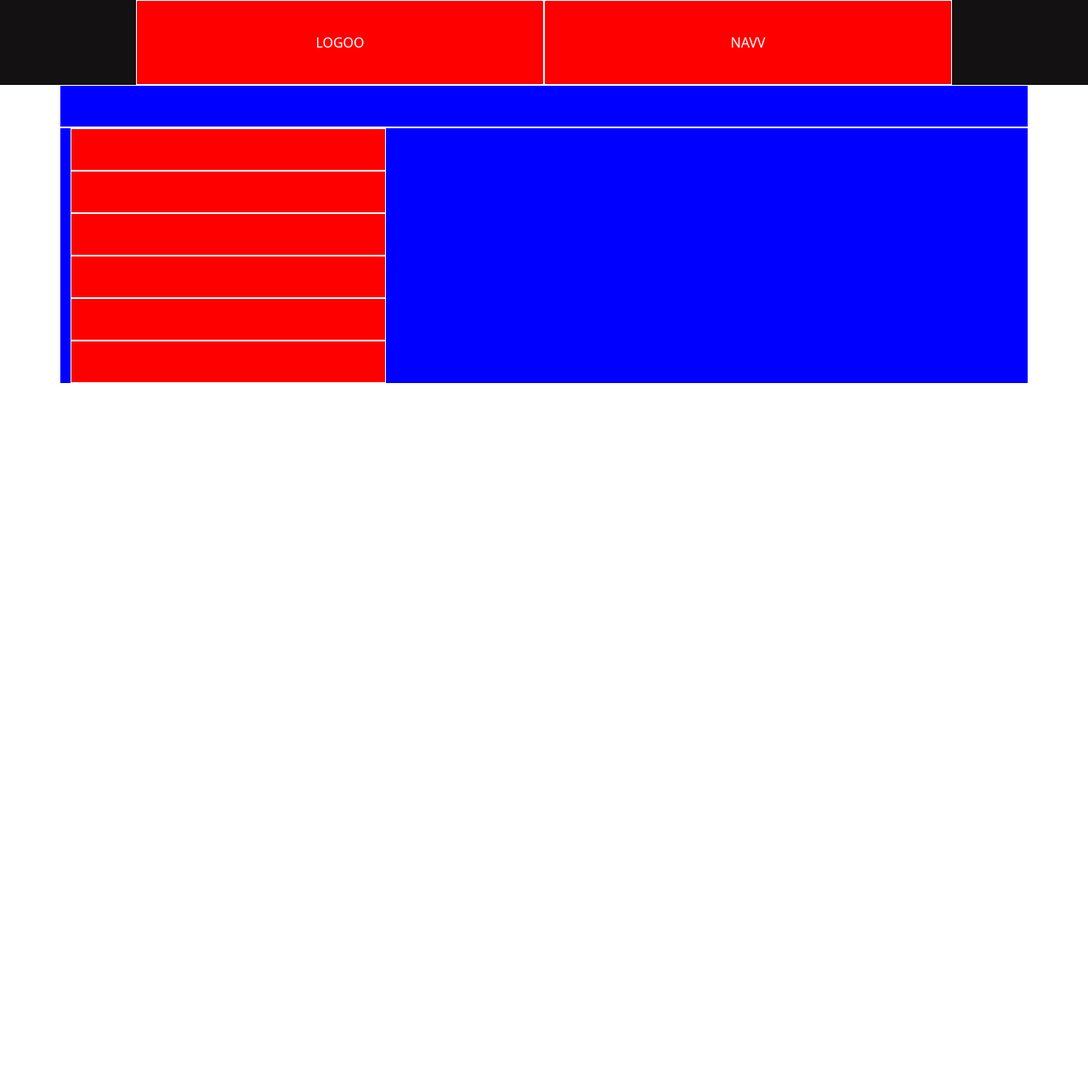
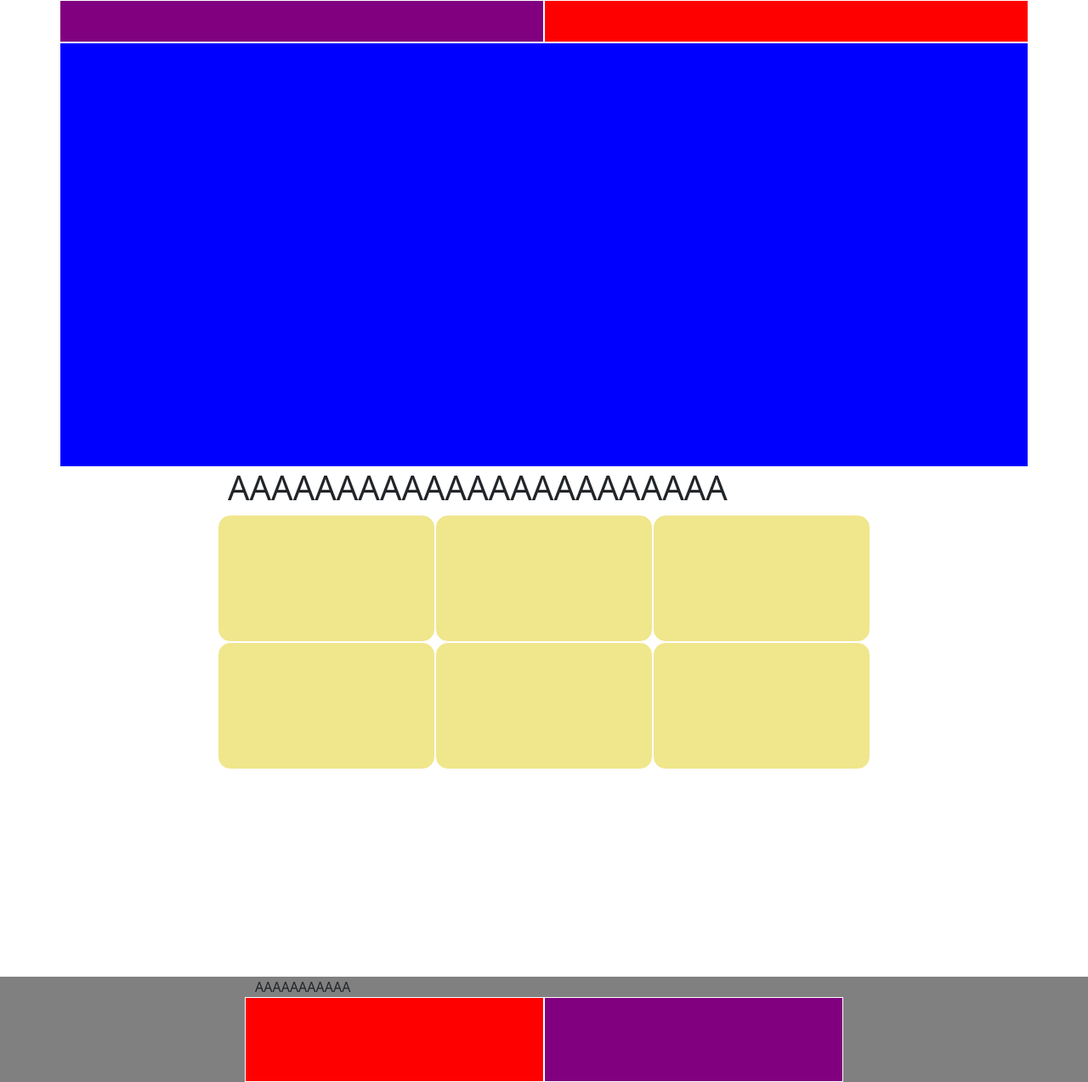
Before and after one commit to Tommaso-Macco/html-css-bootstrap-freelancer, a plain HTML site: page index.html in a window 1280 px wide. Shown: the whole page at 85% size. Before the commit the page ends 800 px from the top, so only its background shows below. Drawn offline with nearby package versions, Linux system fonts and the light colour scheme.

Commit message:
reboot all with reupload section3 done

```diff
--- a/index.html
+++ b/index.html
@@ -9,50 +9,50 @@
     <title>Boostrat</title>
 </head>
 <body>
-    <!-- HEADER -->
     <header>
-        <div class="margin-header">
         <div class="container">
             <div class="row">
-                    <div class="flex-header col-lg-6">
-                        <div class="logo">
-                            LOGOO
+                <div class="col-6 sx-header header">
+                    <!-- CONTENUTO SX HEADER -->
+                </div>
+                <div class="col-6 dx-header header">
+                    <!-- CONTENUTO DX HEADER -->
                 </div>
             </div>
-                    <div class="flex-header col-lg-6">
-                        <nav>
-                            NAVV
-                        </nav>
-                    </div>
+            <div class="row">
+                <div class="col-12 jumbotron">
+
                 </div>
             </div>
         </div>
     </header>
-    <div class="jumbotron">
-        <div class="container">
+    <main>
+        <section>
+            <div class="container container-section-1">
+                <h1><!-- TITOLO -->AAAAAAAAAAAAAAAAAAAAAAA</h1>
                 <div class="row">
-                <div class="flex-jumbo col-lg-12">
-
+                    <div class="col-4 box-image"></div>
+                    <div class="col-4 box-image"></div>
+                    <div class="col-4 box-image"></div>
+                    <div class="col-4 box-image"></div>
+                    <div class="col-4 box-image"></div>
+                    <div class="col-4 box-image"></div>
                 </div>
             </div>
+        </section>
+        <section id="section2">
+            <div class="container container-section-2">
+                <div class="title-section2">
+                    AAAAAAAAAAA
+                </div>
+                <div class="row">
+                    <div class="col-6 sx-section2 section2-content"></div>
+                    <div class="col-6 dx-section2 section2-content"></div>
                 </div>
             </div>
-    <main>
-        <section>
-            <div class="container">
-                <dov class="row">
-                    <div class="col-lg-12">
-                        <div class="flex-section1 row-cols-lg-3">
-                            <div class="col-lg-4 red"></div>
-                            <div class="col-lg-4 red"></div>
-                            <div class="col-lg-4 red"></div>
-                            <div class="col-lg-4 red"></div>
-                            <div class="col-lg-4 red"></div>
-                            <div class="col-lg-4 red"></div>
-                        </div>
-                    </div>
-                </dov>
-            </div>
+        </section>
+        <section class="section3 contact-me">
+
         </section>
     </main>
 </body>
--- a/style.css
+++ b/style.css
@@ -5,41 +5,58 @@
 }
 
 
-/* HEADER */
-header {
-    height: 100px;
-    background-color: rgb(19, 17, 17);
+/* header */
+.header {
+    height: 50px;
 }
 
-.margin-header {
-    width: 75%;
+.dx-header {
+    background-color: red;
+}
+
+.sx-header {
+    background-color: purple;
+}
+
+/* JUMBOTRON */
+.jumbotron {
+    height: 500px;
+}
+
+/* MAIN */
+
+/* SECTION 1 */
+.container-section-1 {
+    width: 60%;
+    margin: 0 auto;
+    /* DEBUG */
+    height: 600px;
+}
+
+.box-image {
+    height: 150px;
+    border-radius: 15px;
+    background-color: khaki;
+}
+
+/* SECTION 2  */
+
+#section2 {
+    background-color: grey;
+}
+.container-section-2 {
+    width: 55%;
     margin: 0 auto;
 }
 
-.flex-header {
-    display: flex;
-    justify-content: center;
-    align-items: center;
-    color: #fff;
+.section2-content {
+    height: 100px;
 }
 
-.col-lg-6 {
+.sx-section2 {
     background-color: red;
-    height: 100px;
-}
-#test {
-    text-align: right;
 }
 
-/* JUMBOTRON */
-
-
-
-
-/* MAIN */
-/* SECTION1 */
-
-/* DEBUG */
-.red {
-    background-color: red;
+.dx-section2 {
+    background-color: purple;
 }
```
Lines whose indentation alone changed are shown as unchanged.
